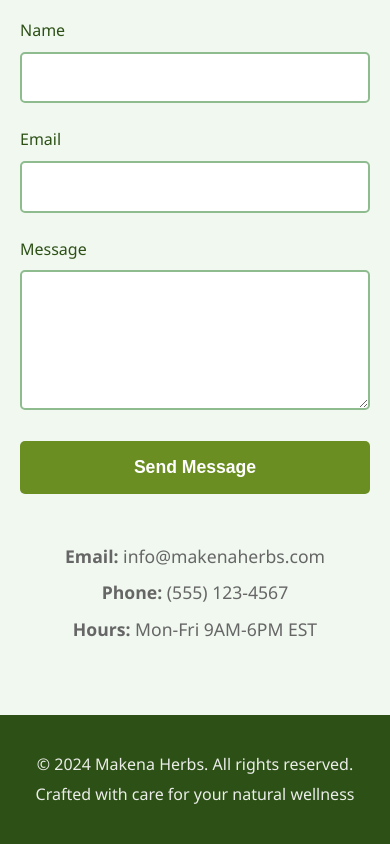
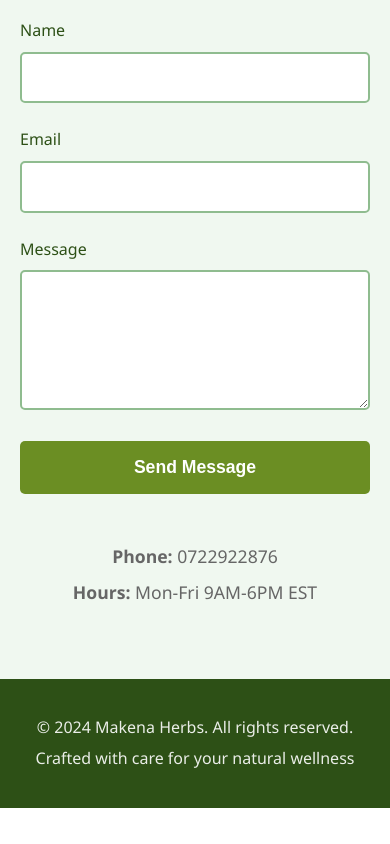
Before and after one commit to macrya/makenaherbs, a website: page index.html in a window 390 px wide. Shown: the part 7887-8731 px from the top of the page. After the commit the page ends 8695 px from the top, so only its background shows below. Drawn offline with Linux system fonts and the light colour scheme.

Commit message:
Change contact phone number to 0722922876
Updated phone number in contact information.

```diff
--- a/index.html
+++ b/index.html
@@ -101,8 +101,8 @@
                     <button type="submit" class="submit-button">Send Message</button>
                 </form>
                 <div class="contact-info">
-                    <p><strong>Email:</strong> info@makenaherbs.com</p>
-                    <p><strong>Phone:</strong> (555) 123-4567</p>
+
+                    <p><strong>Phone:</strong> 0722922876</p>
                     <p><strong>Hours:</strong> Mon-Fri 9AM-6PM EST</p>
                 </div>
             </div>
```
